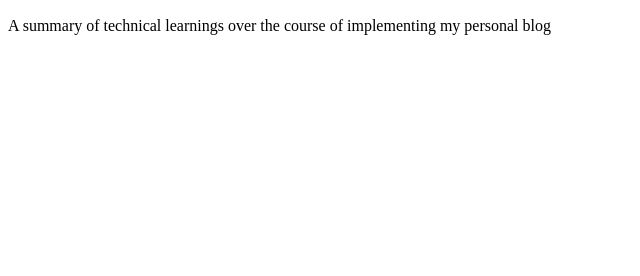
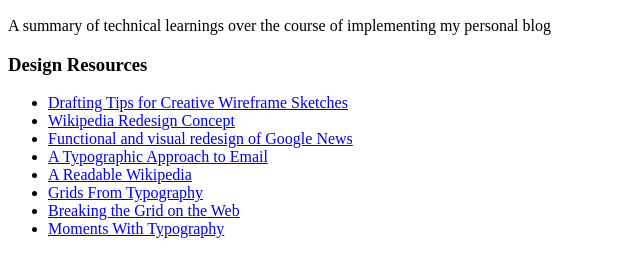
Before and after one commit to vinsonchuong/blog, a website: page content/the-making-of/index.html in a window 1280 px wide. Shown: the part 38-314 px from the top of the page, without its empty margins (0-640 px from the left). Drawn offline with Linux system fonts and the light colour scheme.

Commit message:
Add design resources to making of

```diff
--- a/content/the-making-of/index.html
+++ b/content/the-making-of/index.html
@@ -6,4 +6,18 @@
       personal blog
     </p>
   </header>
+
+  <section>
+    <h1>Design Resources</h1>
+    <ul>
+      <li><a href="http://webdesignledger.com/wireframe-sketches">Drafting Tips for Creative Wireframe Sketches</a></li>
+      <li><a href="http://abduzeedo.com/wikipedia-redesign-concept">Wikipedia Redesign Concept</a></li>
+      <li><a href="http://abduzeedo.com/functional-and-visual-redesign-google-news">Functional and visual redesign of Google News</a></li>
+      <li><a href="http://blog.weare1910.com/post/78113100010/a-typographic-approach-to-email">A Typographic Approach to Email</a></li>
+      <li><a href="http://blog.weare1910.com/post/75576312730/a-readable-wikipedia">A Readable Wikipedia</a></li>
+      <li><a href="http://blog.weare1910.com/post/72755990718/grids-from-typography">Grids From Typography</a></li>
+      <li><a href="http://abduzeedo.com/breaking-grid-web">Breaking the Grid on the Web</a></li>
+      <li><a href="http://www.moments-with-typography.com/">Moments With Typography</a></li>
+    </ul>
+  </section>
 </article>
```
